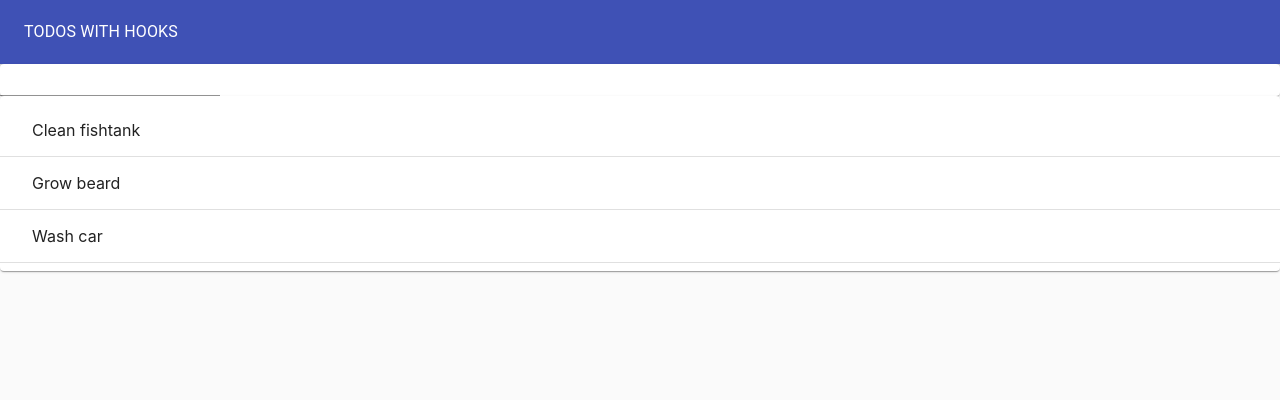
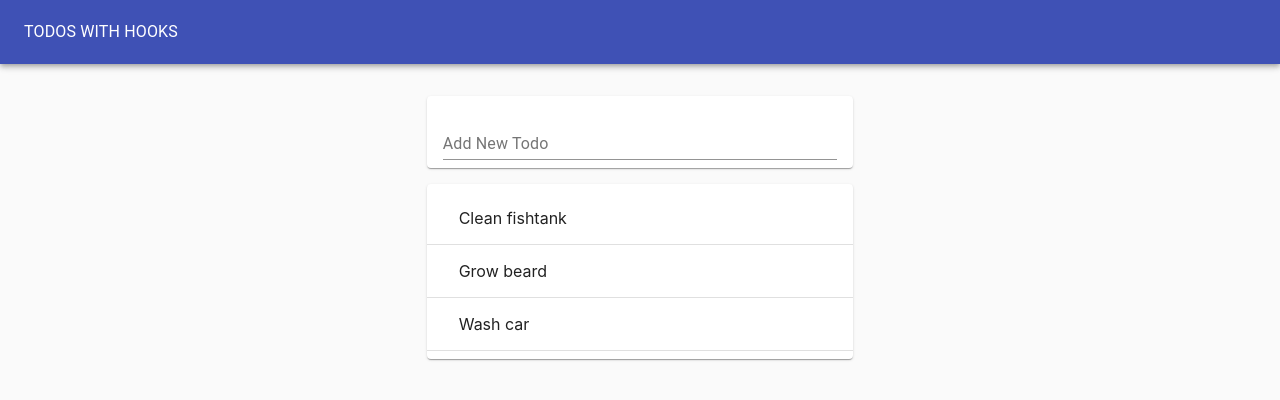
Before and after one commit to mclov/react-hooks-app, a React (Create React App) app: page / in a window 1280 px wide. Shown: the top 400 px of the page. Built offline with nearby package versions, Linux system fonts and the light colour scheme.

Commit message:
Add grid and styling to TodoApp

```diff
--- a/src/TodoApp.js
+++ b/src/TodoApp.js
@@ -31,8 +31,12 @@
           <Typography color='inherit'>TODOS WITH HOOKS</Typography>
         </Toolbar>
       </AppBar>
-      <TodoForm addTodo={addTodo} />
-      <TodoList todos={todos} />
+      <Grid container justify='center' style={{ marginTop: '1rem' }}>
+        <Grid item xs={11} md={8} lg={4}>
+          <TodoForm addTodo={addTodo} />
+          <TodoList todos={todos} />
+        </Grid>
+      </Grid>
     </Paper>
   )
 }
--- a/src/TodoForm.js
+++ b/src/TodoForm.js
@@ -6,14 +6,14 @@
 export default function TodoForm({ addTodo }) {
   const [value, handleChange, reset] = useInputState('');
   return (
-    <Paper>
+    <Paper style={{ margin: '1rem 0', padding: '0 1rem' }}>
       <form onSubmit={e => {
         e.preventDefault();
         addTodo(value);
         reset();
       }}
       >
-        <TextField value={value} onChange={handleChange} />
+        <TextField value={value} onChange={handleChange} margin='normal' label='Add New Todo' fullWidth />
       </form>
     </Paper >
   )
```
Also changed, not shown: src/hooks/useInputState.js (line endings or trailing spaces).
